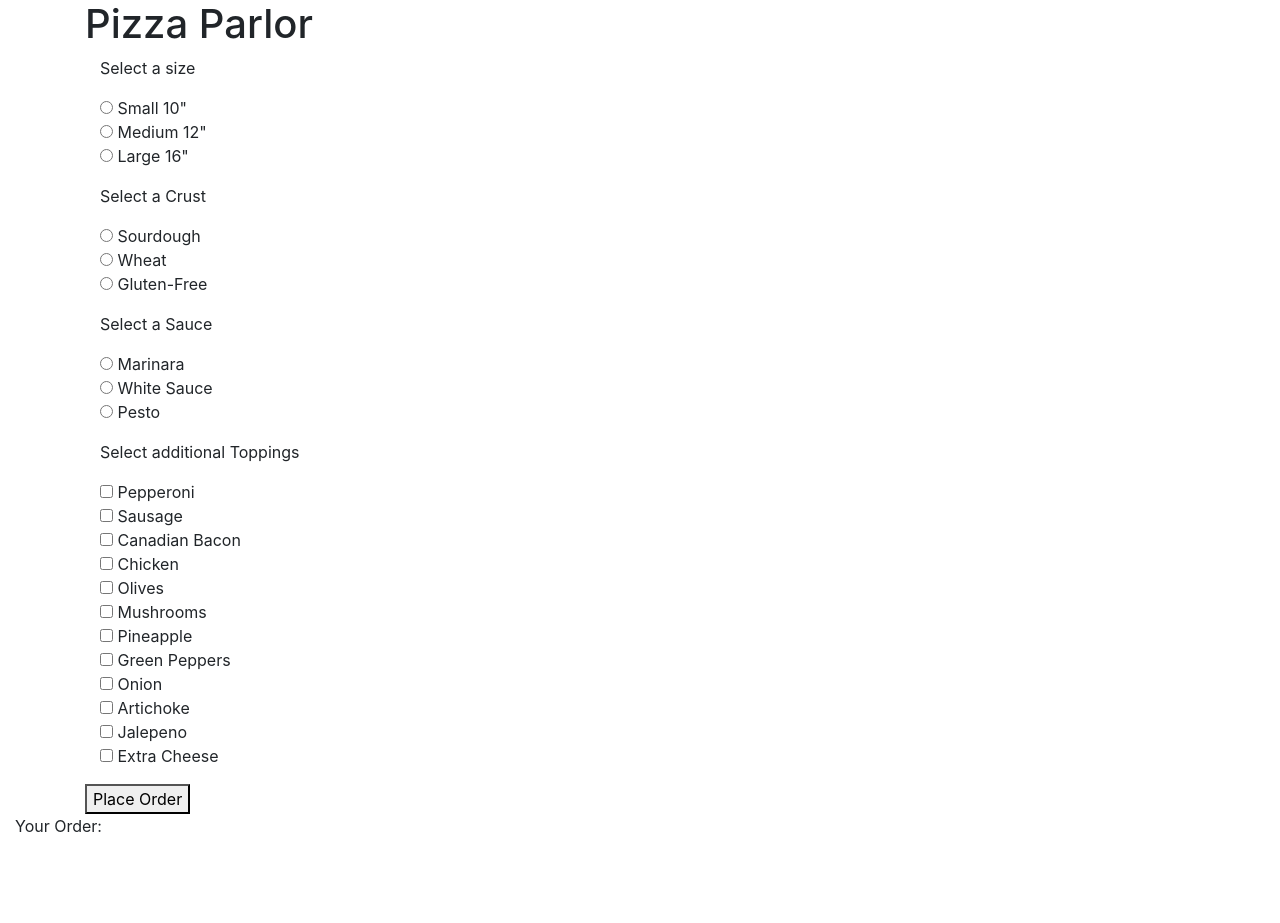
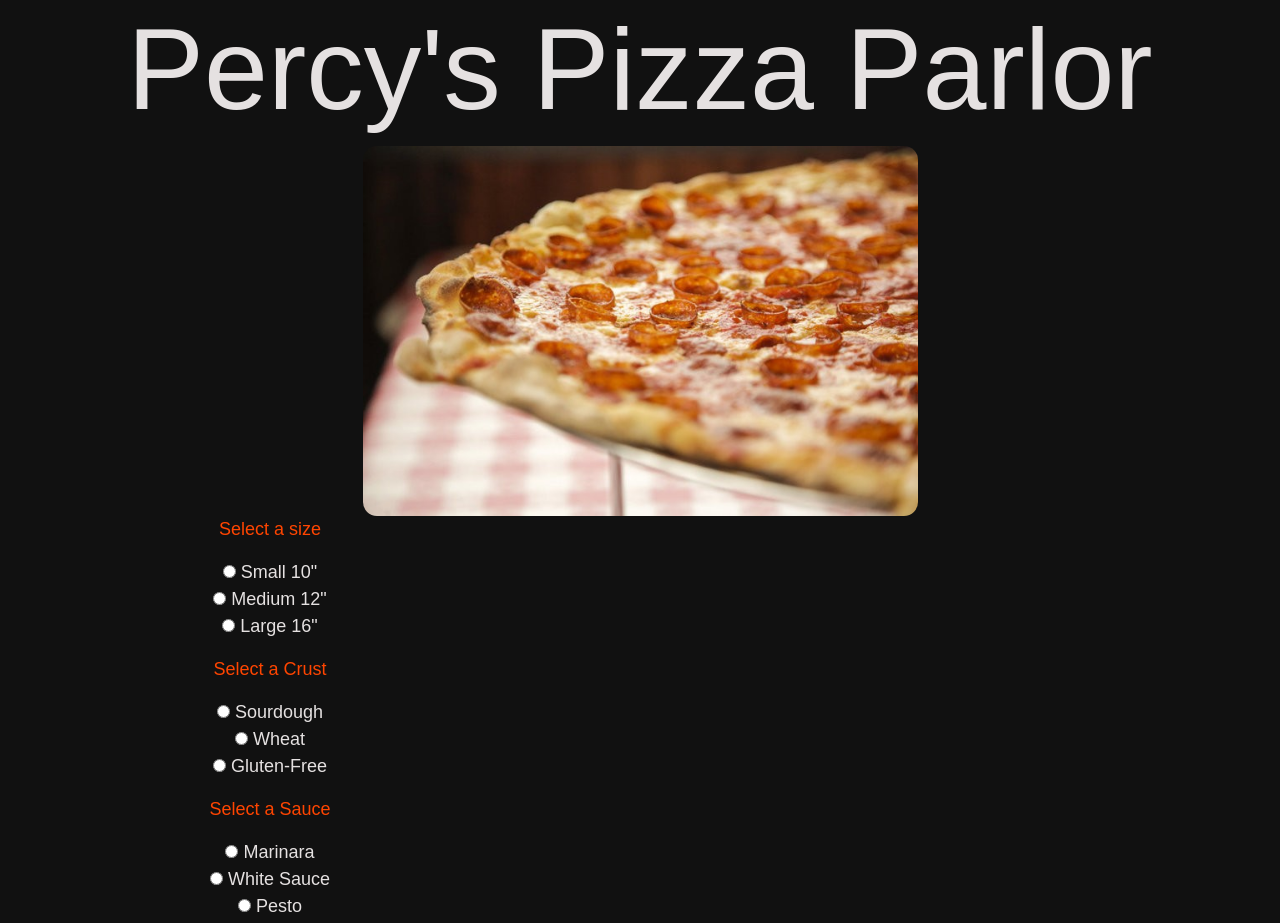
Before and after one commit to riley-mc/codereview4, a plain HTML site: page index.html in a window 1280 px wide. Shown: the top 923 px of the page. Before the commit the page ends 854 px from the top, so only its background shows below. Drawn offline with Linux system fonts and the light colour scheme.

Commit message:
added some css styling to page.

```diff
--- a/css/styles.css
+++ b/css/styles.css
@@ -1,3 +1,40 @@
+html body {
+  background-color: rgba(0, 0, 0, 0.932);
+  font-size: 18px;
+  font-family: 'Raleway', sans-serif;
+  color: rgba(233, 229, 229, 0.986);
+  text-align: center;
+}
+
+h1 {
+  font-family: 'Raleway', sans-serif;
+  text-align: center;
+  font-size: 115px;
+}
+
+.col-md-4 {
+  text-align: center;
+}
+
+#yourOrder {
+  color: rgb(150, 56, 56);
+}
+
+.center {
+  display: block;
+  margin-left: auto;
+  margin-right: auto;
+  width: 50%;
+  border-radius: 14px;
+}
+
+span {
+  color: orangered;
+}
+
+
+
+
 /* #pizza {
   display: none;
 }
--- a/index.html
+++ b/index.html
@@ -11,7 +11,8 @@
 </head>
 <body>
   <div class="container">
-    <h1>Pizza Parlor</h1>
+    <h1>Percy's Pizza Parlor</h1>
+    <img class ="center" src="img/pizza.jpg" alt="picture of pizza">
     <form id="pizza">
       <div class="col-md-4">
         <p><span>Select a size</span></p>
```
Also changed, not shown: img/pizza.jpg (added).
